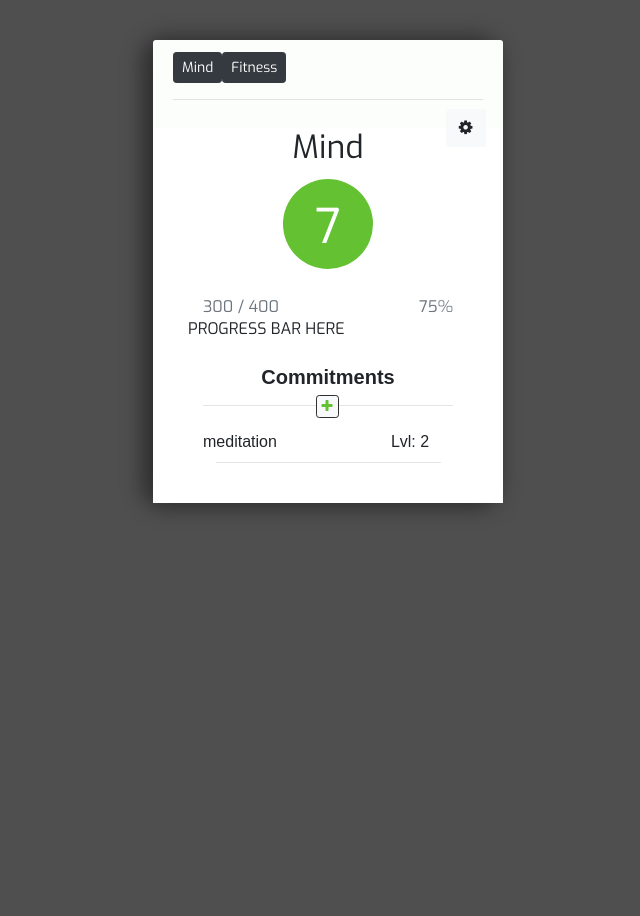
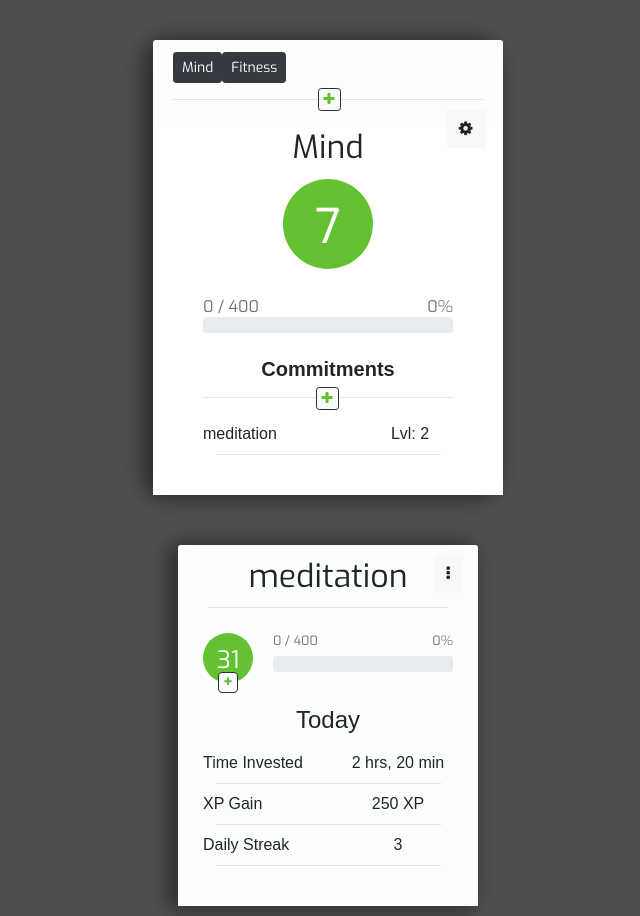
Before and after one commit to BrendanRomanDev/HabitTracker, a React (Create React App) app: page / in a window 1280 px wide. Shown: the whole page, without its empty margins (312-952 px from the left). Before the commit the page ends 800 px from the top, so only its background shows below. Built offline with nearby package versions, Linux system fonts and the light colour scheme; a web font is replaced by a local one.

Commit message:
added functionality beyond just styling. Added Habit Items & add/remove functionality.

```diff
--- a/src/App.css
+++ b/src/App.css
@@ -105,7 +105,7 @@ h6 {
 	padding: 2px 5px;
 	position: absolute;
 	left: 38%;
-	bottom: -15%;
+	bottom: -5%;
 }
 
 .lvlCircle {
--- a/src/components/DashboardComponent.js
+++ b/src/components/DashboardComponent.js
@@ -1,12 +1,12 @@
 import React from 'react';
-import HabitGroup from './HabitGroupComponent';
+import ManageHabits from './ManageHabitsComponent';
 // import '../css';
 
 export function Dashboard(props) {
 	console.log('dashboard is working - dashboard props: ', props);
 	return (
 		<React.Fragment>
-			<HabitGroup />
+			<ManageHabits />
 		</React.Fragment>
 	);
 }
--- a/src/components/HabitGroupComponent.js
+++ b/src/components/HabitGroupComponent.js
@@ -1,7 +1,5 @@
-/////////////////////////////////////////////
-///////get add habit component to work///////
-/////////////////////////////////////////////
-///////////////////////////////////////////
+////////THIGNS TO FIX LATER////////////
+///////LINE 180(ish) 	usedGroupIds     : [ 0, 1 ] <--- THIS WAS TEST DATA
 
 import React, { Component, useState } from 'react';
 import {
@@ -27,155 +25,24 @@ import {
 import { postHabitGroup, postHabitItem, removeHabitGroup, removeHabitItem } from '../redux/ActionCreators';
 import { connect } from 'react-redux';
 
-const mapStateToProps = (state) => {
-	return {
-		habitGroupsState : state.habitGroups,
-		habitsState      : state.habits
-	};
-};
-
-const mapDispatchToProps = (dispatch) => ({
-	handlePostHabitGroup   : (habitGroup) => {
-		dispatch(postHabitGroup(habitGroup));
-	},
-	handlePostHabitItem    : (habit) => {
-		dispatch(postHabitItem(habit));
-	},
-	handleRemoveHabitGroup : (groupName) => {
-		dispatch(removeHabitGroup(groupName));
-	},
-	handleRemoveHabititem  : (habit) => {
-		dispatch(removeHabitItem(habit));
-	}
-});
-
-class HabitGroup extends Component {
-	constructor(props) {
-		super(props);
-		this.state = {
-			id               : '',
-			groupName        : '',
-			groupLevel       : '',
-			groupDescription : ''
-		};
-	}
-
-	handleGroupChange = (event) => {
-		this.setState({
-			id                  : this.props.habitGroupsState.habitGroups.length,
-			[event.target.name]: event.target.value
-		});
-		console.log(this.props.habitsState.habits);
-	};
-
-	handleGroupSubmit = (event) => {
-		event.preventDefault();
-		const habitGroupToAdd = this.state;
-		if (habitGroupToAdd.groupName) {
-			this.props.handlePostHabitGroup(habitGroupToAdd);
-			this.setState({
-				id               : '',
-				groupName        : '',
-				groupLevel       : '',
-				groupDescription : ''
-			});
-		} else {
-			alert('Habit Category cannot be blank');
-		}
-	};
-
-	render() {
-		return (
-			<Container className="main">
-				{/* <HabitGroupInput
-					habitGroups={this.props.habitGroupsState.habitGroups}
-					groupName={this.state.groupName}
-					groupDescription={this.state.groupDescription}
-					handleGroupChange={this.handleGroupChange}
-					handleSubmit={this.handleGroupSubmit}
-				/> */}
-				<HabitGroupCard
-					habitGroups={this.props.habitGroupsState.habitGroups}
-					habits={this.props.habitsState.habits}
-					removeHabitGroup={this.props.handleRemoveHabitGroup}
-					addHabitItem={this.props.handlePostHabitItem}
-					removeHabitItem={this.props.handleRemoveHabititem}
-				/>
-			</Container>
-		);
-	}
-}
-
-export function HabitGroupInput(props) {
-	return (
-		<div>
-			<Row className="text-center">
-				<Col className="col-6 main-container">
-					<Card className="card-component">
-						<CardHeader>
-							<Form onSubmit={(event) => props.handleSubmit(event)}>
-								<FormGroup>
-									<Row>
-										<Col>
-											<Input
-												onChange={(event) => props.handleGroupChange(event)}
-												name="groupName"
-												value={props.groupName}
-											/>
-										</Col>
-									</Row>
-								</FormGroup>
-								<FormGroup>
-									<Row>
-										<Col>
-											<Input
-												onChange={(event) => props.handleGroupChange(event)}
-												name="groupDescription"
-												value={props.groupDescription}
-											/>
-										</Col>
-									</Row>
-								</FormGroup>
-								<FormGroup>
-									<Row>
-										<Col className="text-center">
-											<Button className="btn btn-block btn-success" type="submit">
-												Add Habit Category
-											</Button>
-										</Col>
-									</Row>
-								</FormGroup>
-							</Form>
-						</CardHeader>
-					</Card>
-				</Col>
-			</Row>
-		</div>
-	);
-}
-////THE HABIT GROUP MAPPED BUTTONS NEED TO COME FROM WITHIN THE CARD HEADER, AND THE CARD BODY NEEDS TO RENDER BASED ON THAT/////
-
 ///////HABIT GROUP, CONTAINING EACH GROUP AND EACH RESPECTIVE HABIT////////
 //functional
 export function HabitGroupCard(props) {
-	const { habitGroups, habits, removeHabitGroup, addHabitItem, removeHabitItem } = props;
-	const [ group, setGroup ] = useState({ id: 0 });
-	const selectGroupId = (habitGroup) => {
-		setGroup(habitGroup);
-	};
-	//// THE STATE DATA IS CHANGING, BUT THE PAGE IS NOT RE-RENDERING TO INCLUDE THE STATE DATA. THIS IS PROBABLY BECAUSE WE NEED TO ADD A FUNCTION TO USESTATE THAT SETS SOMETHING...
-
+	const { habitGroups, addHabitGroup, removeHabitGroup, selectGroupId, group, habits, addHabitItem } = props;
 	return (
 		<Card className="habitGroup">
 			<CardHeader>
 				<GroupHeaderButtons habitGroups={habitGroups} selectGroupId={selectGroupId} />
+				<AddHabitGroupModal addHabitGroup={addHabitGroup} habitGroups={habitGroups} />
 				<hr />
 			</CardHeader>
-
 			<GroupCardBody
 				habits={habits}
 				addHabitItem={addHabitItem}
+				habitGroups={habitGroups}
 				habitGroup={habitGroups.filter((item) => group.id === item.id)[0]}
+				altHabitGroup={habitGroups.filter((item) => group.id !== item.id)[0]}
+				removeHabitGroup={removeHabitGroup}
 			/>
 		</Card>
 	);
@@ -192,14 +59,13 @@ export function GroupHeaderButtons(props) {
 		);
 	});
 }
-//display only the data for the groupID shown in state.
 
 export function GroupCardBody(props) {
-	const { habitGroup, habits, addHabitItem } = props;
-
+	const { habitGroup, altHabitGroup, removeHabitGroup, habits, addHabitItem } = props;
+	if (habitGroup) {
 		return (
 			<CardBody className="habitGroup text-center">
-			<HabitGroupSettings />
+				<HabitGroupSettings removeHabitGroup={removeHabitGroup} habitGroup={habitGroup} />
 				<h2 className="mb-2">{habitGroup.groupName}</h2>
 				<div className="lvlCircle mb-3">
 					<svg width="100" height="100">
@@ -209,14 +75,15 @@ export function GroupCardBody(props) {
 				</div>
 				<Row>
 					<Col>
-					<h6 className="text-left text-muted">300 / 400</h6>
+						<h6 className="text-left text-muted">0 / 400</h6>
 					</Col>
 					<Col>
-					<h6 className="text-right text-muted">75%</h6>
+						<h6 className="text-right text-muted">0%</h6>
 					</Col>
-				PROGRESS BAR HERE
 				</Row>
-
+				<div className="progress mb-4">
+					<div className="progress-bar bg-info" aria-valuenow="100" aria-valuemin="0" aria-valuemax="100" />
+				</div>
 				<div className="card-stats-div mt-4">
 					<h5 className="mb-3 font-weight-bold">Commitments</h5>
 					<hr />
@@ -225,41 +92,128 @@ export function GroupCardBody(props) {
 				</div>
 			</CardBody>
 		);
+	} else {
+		return (
+			<CardBody className="habitGroup text-center">
+				<HabitGroupSettings removeHabitGroup={removeHabitGroup} habitGroup={altHabitGroup} />
+				<h2 className="mb-2">{altHabitGroup.groupName}</h2>
+				<div className="lvlCircle mb-3">
+					<svg width="100" height="100">
+						<circle cx="50" cy="50" r="45" fill="#63C132" />
+					</svg>
+					<h1 className="component-level habitGroup">{altHabitGroup.groupLevel}</h1>
+				</div>
+				<Row>
+					<Col>
+						<h6 className="text-left text-muted">300 / 400</h6>
+					</Col>
+					<Col>
+						<h6 className="text-right text-muted">75%</h6>
+					</Col>
+				</Row>
+				<div className="progress mb-4">
+					<div className="progress-bar bg-info" aria-valuenow="100" aria-valuemin="0" aria-valuemax="100" />
+				</div>
+				<div className="card-stats-div mt-4">
+					<h5 className="mb-3 font-weight-bold">Commitments</h5>
+					<hr />
+					<AddHabitModal addHabitItem={addHabitItem} habitGroup={altHabitGroup} habits={habits} />
+					<GroupHabitList habitGroup={altHabitGroup} habits={habits} />
+				</div>
+			</CardBody>
+		);
+	}
 }
 
-//presentational
-export function RenderHabitGroupCard(props) {
-	const { habitGroups, habitGroup, habits, removeHabitGroup, addHabitItem } = props;
+export class AddHabitGroupModal extends Component {
+	constructor(props) {
+		super(props);
+		this.state = {
+			isModalOpen      : false,
+			id               : '',
+			groupName        : '',
+			groupLevel       : '',
+			groupDescription : '',
+			usedGroupIds     : [ 0, 1 ]
+		};
+	}
 
+	toggleModal = () => {
+		this.setState({
+			isModalOpen : !this.state.isModalOpen
+		});
+	};
+
+	handleGroupChange = (event) => {
+		this.setState({
+			id                  : this.state.usedGroupIds.length,
+			[event.target.name]: event.target.value
+		});
+	};
+
+	handleGroupSubmit = (event) => {
+		event.preventDefault();
+		const habitGroupToAdd = {
+			id               : this.state.id,
+			groupName        : this.state.groupName,
+			groupLevel       : this.state.groupLevel,
+			groupDescription : this.state.groupDescription
+		};
+		if (habitGroupToAdd.groupName) {
+			this.props.addHabitGroup(habitGroupToAdd);
+			this.setState({
+				isModalOpen      : false,
+				id               : '',
+				groupName        : '',
+				groupLevel       : '',
+				groupDescription : '',
+				usedGroupIds     : [ ...this.state.usedGroupIds.concat(this.state.id) ]
+			});
+		} else {
+			alert('Habit Category cannot be blank');
+		}
+	};
+
+	render() {
 		return (
-		<Row>
-			<Col>
-				<Card className="habitGroup">
-					<CardHeader>
-						<Button className="btn btn-sm btn-dark">{habitGroup.groupName}</Button>
-					</CardHeader>
-					<Button className="btn btn-sm btn-light add-habit-group-btn">
+			<React.Fragment>
+				<Button type="button" onClick={this.toggleModal} className="btn btn-sm btn-light add-habit-group-btn">
 					<i className="fa fa-plus" />
 				</Button>
-
-					{/* /// have habit list render properly : ) */}
-
-					<Button
-						type="button"
-						onClick={() => {
-							removeHabitGroup(habitGroup);
-						}}
-					>
-						Remove Habit Group
-					</Button>
-				</Card>
+				<Modal isOpen={this.state.isModalOpen} toggle={this.toggleModal}>
+					<ModalHeader toggle={this.toggleModal}>Add New Habit Category</ModalHeader>
+					<ModalBody>
+						<Form onSubmit={(event) => this.handleSubmit(event)}>
+							<Row className="form-group">
+								<Col md={10}>
+									<Input
+										type="text"
+										name="groupName"
+										placeholder="Category Name..."
+										onChange={(event) => this.handleGroupChange(event)}
+										value={this.state.groupName}
+									/>
 								</Col>
 							</Row>
+							<Button
+								type="submit"
+								value="submit"
+								color="secondary"
+								onClick={(event) => this.handleGroupSubmit(event)}
+							>
+								Add Category
+							</Button>
+						</Form>
+					</ModalBody>
+				</Modal>
+			</React.Fragment>
 		);
+	}
 }
 
 //HABIT GROUP SETTINGS BUTTON
 export const HabitGroupSettings = (props) => {
+	const { habitGroup, removeHabitGroup } = props;
 	const [ dropdownOpen, setOpen ] = useState(false);
 	const toggle = () => setOpen(!dropdownOpen);
 	return (
@@ -268,7 +222,9 @@ export const HabitGroupSettings = (props) => {
 				<i className="fa fa-cog" />
 			</DropdownToggle>
 			<DropdownMenu>
-				<DropdownItem>Delete</DropdownItem>
+				<DropdownItem>
+					<div onClick={() => removeHabitGroup(habitGroup)}>Delete</div>
+				</DropdownItem>
 			</DropdownMenu>
 		</ButtonDropdown>
 	);
@@ -309,30 +265,31 @@ export class AddHabitModal extends Component {
 			isModalOpen : false,
 			id          : '',
 			groupId     : this.props.habitGroup.id,
-			habitName   : ''
+			habitName   : '',
+			usedItemIds : [ 0 ]
 		};
 	}
 
 	toggleModal = () => {
 		this.setState({
-			isModalOpen : !this.state.isModalOpen
+			isModalOpen : !this.state.isModalOpen,
+			groupId     : this.props.habitGroup.id
 		});
 	};
 
 	handleInputChange = (event) => {
 		this.setState({
-			id                  : this.props.habits.length,
+			id                  : this.state.usedItemIds.length,
 			[event.target.name]: event.target.value
 		});
-		console.log('MODAL STATE', this.state);
 	};
 
 	handleSubmit = (event) => {
 		event.preventDefault();
 		this.toggleModal();
 		const habitInfo = {
-			id        : this.props.habits.length,
-			groupId   : this.state.groupId,
+			id        : this.state.id,
+			groupId   : this.props.habitGroup.id,
 			habitName : this.state.habitName
 		};
 		this.props.addHabitItem(habitInfo);
@@ -340,7 +297,8 @@ export class AddHabitModal extends Component {
 			isModalOpen : false,
 			id          : '',
 			groupId     : this.props.habitGroup.id,
-			habitName   : ''
+			habitName   : '',
+			usedItemIds : [ ...this.state.usedItemIds.concat(this.state.id) ]
 		});
 	};
 
@@ -376,5 +334,3 @@ export class AddHabitModal extends Component {
 		);
 	}
 }
-
-export default connect(mapStateToProps, mapDispatchToProps)(HabitGroup);
--- /dev/null
+++ b/src/components/ManageHabitsComponent.js
@@ -0,0 +1,175 @@
+////////THIGNS TO FIX LATER////////////
+///////LINE 180(ish) 	usedGroupIds     : [ 0, 1 ] <--- THIS WAS TEST DATA
+
+import React, { Component, useState } from 'react';
+import {
+	Container,
+	Row,
+	Col,
+	Card,
+	CardHeader,
+	CardBody,
+	Form,
+	Button,
+	FormGroup,
+	Label,
+	Input,
+	Modal,
+	ModalHeader,
+	ModalBody,
+	ButtonDropdown,
+	DropdownToggle,
+	DropdownItem,
+	DropdownMenu
+} from 'reactstrap';
+import { HabitGroupCard } from './HabitGroupComponent';
+import { postHabitGroup, postHabitItem, removeHabitGroup, removeHabitItem } from '../redux/ActionCreators';
+import { connect } from 'react-redux';
+
+const mapStateToProps = (state) => {
+	return {
+		habitGroupsState : state.habitGroups,
+		habitsState      : state.habits
+	};
+};
+
+const mapDispatchToProps = (dispatch) => ({
+	handlePostHabitGroup   : (habitGroup) => {
+		dispatch(postHabitGroup(habitGroup));
+	},
+	handlePostHabitItem    : (habit) => {
+		dispatch(postHabitItem(habit));
+	},
+	handleRemoveHabitGroup : (habitGroup) => {
+		dispatch(removeHabitGroup(habitGroup));
+	},
+	handleRemoveHabititem  : (habit) => {
+		dispatch(removeHabitItem(habit));
+	}
+});
+
+export function ManageHabits(props) {
+	const [ group, setGroup ] = useState({ id: 0 });
+	const selectGroupId = (habitGroup) => {
+		setGroup(habitGroup);
+	};
+	return (
+		<Container className="main">
+			<HabitGroupCard
+				//habit group related
+				habitGroups={props.habitGroupsState.habitGroups}
+				addHabitGroup={props.handlePostHabitGroup}
+				removeHabitGroup={props.handleRemoveHabitGroup}
+				selectGroupId={selectGroupId}
+				group={group}
+				//habit item related
+				habits={props.habitsState.habits}
+				addHabitItem={props.handlePostHabitItem}
+			/>
+			<AllHabitCards
+				//habit group related
+				group={group}
+				selectGroupId={selectGroupId}
+				//habit item related
+				habits={props.habitsState.habits}
+				removeHabitItem={props.handleRemoveHabititem}
+			/>
+		</Container>
+	);
+}
+
+export function AllHabitCards(props) {
+	const { habits, group, removeHabitItem } = props;
+	return habits.filter((habit) => habit.groupId === group.id).map((habit) => {
+		return (
+			<React.Fragment>
+				<Row>
+					<HabitItemCard habit={habit} removeHabitItem={removeHabitItem} />
+				</Row>
+			</React.Fragment>
+		);
+	});
+}
+//For every item belonging to the selected Habit Group, Display a Card for EACH habit item belonging to it.
+
+export function HabitItemCard(props) {
+	const { habit, removeHabitItem } = props;
+	return (
+		<Card className="card habitItem text-center">
+			<CardHeader className="card-header m-0">
+				<h2>{habit.habitName}</h2>
+			</CardHeader>
+			<HabitItemSettings habit={habit} removeHabitItem={removeHabitItem} />
+			<hr className="header-hr" />
+			<CardBody className="habitItem">
+				<Row>
+					<Col className="col-3">
+						<div className="lvlCircle mb-3">
+							<svg width="50" height="50">
+								<circle cx="25" cy="25" r="25" fill="#63C132" />
+							</svg>
+							<h1 className="component-level habitItem">31</h1>
+							<Button className="btn btn-light log-time-btn">
+								<i className="fa fa-plus m-0" />
+							</Button>
+						</div>
+					</Col>
+					<Col className="col-9">
+						<Row>
+							<Col>
+								<h6 className="xp-num habitItem text-left text-muted ">0 / 400</h6>
+							</Col>
+							<Col>
+								<h6 className="xp-num habitItem text-right text-muted mb-2">0%</h6>
+							</Col>
+						</Row>
+						<div className="progress mb-2">
+							<div className="progress-bar" aria-valuenow="100" aria-valuemin="0" aria-valuemax="100" />
+						</div>
+					</Col>
+				</Row>
+				<div className="card-stats-div">
+					<h4 className="mb-2">Today</h4>
+					<div className="row">
+						<div className="col my-2 text-left">Time Invested</div>
+						<div className="col my-2">2 hrs, 20 min</div>
+					</div>
+					<hr className="card-stats-hr" />
+					<div className="row">
+						<div className="col my-2 text-left">XP Gain</div>
+						<div className="col my-2">250 XP</div>
+					</div>
+					<hr className="card-stats-hr" />
+					<div className="row ">
+						<div className="col my-2 text-left">Daily Streak</div>
+						<div className="col my-2">3</div>
+					</div>
+					<hr className="card-stats-hr" />
+				</div>
+			</CardBody>
+		</Card>
+	);
+}
+
+//HABIT ITEM SETTINGS BUTTON
+export const HabitItemSettings = (props) => {
+	const { habit, removeHabitItem } = props;
+	const [ dropdownOpen, setOpen ] = useState(false);
+	const toggle = () => setOpen(!dropdownOpen);
+	return (
+		<ButtonDropdown className="details-btn" isOpen={dropdownOpen} toggle={toggle}>
+			<DropdownToggle className="btn-light">
+				<i className="fa fa-ellipsis-v" />
+			</DropdownToggle>
+			<DropdownMenu>
+				<DropdownItem>
+					<div onClick={() => removeHabitItem(habit)}>Delete</div>
+				</DropdownItem>
+			</DropdownMenu>
+		</ButtonDropdown>
+	);
+};
+
+//
+
+export default connect(mapStateToProps, mapDispatchToProps)(ManageHabits);
--- a/src/redux/ActionCreators.js
+++ b/src/redux/ActionCreators.js
@@ -8,7 +8,6 @@ export const addHabitGroup = (habitGroup) => ({
 });
 
 export const postHabitGroup = (habitGroup) => (dispatch) => {
-	console.log('habitGroup: ', habitGroup);
 	const newHabitGroup = {
 		id               : habitGroup.id,
 		groupName        : habitGroup.groupName,
@@ -34,7 +33,6 @@ export const addHabitItem = (habit) => ({
 });
 
 export const postHabitItem = (habitItem) => (dispatch) => {
-	console.log('habitItem: ', habitItem);
 	const newHabit = {
 		groupId   : habitItem.groupId,
 		id        : habitItem.id,
--- a/src/redux/ActionTypes.js
+++ b/src/redux/ActionTypes.js
@@ -3,6 +3,7 @@
 //Habit Group//
 export const ADD_HABIT_GROUP = 'ADD_HABIT_GROUP';
 export const DEL_HABIT_GROUP = 'DEL_HABIT_GROUP';
+export const LOG_USED_GROUP_ID = 'LOG_USED_GROUP_ID';
 
 ///Habit Item
 export const ADD_HABIT_ITEM = 'ADD_HABIT_ITEM';
--- a/src/redux/habitGroupsReducer.js
+++ b/src/redux/habitGroupsReducer.js
@@ -11,7 +11,6 @@ export const habitGroups = (state = { habitGroups: HABITGROUPS }, action) => {
 				...state,
 				habitGroups : [ ...state.habitGroups.filter((item) => item.id !== action.payload) ]
 			};
-
 		default:
 			return state;
 	}
```
Also changed, not shown: src/css/Dashboard.css (deleted, +0 -15 lines), src/css/Navbar.css (deleted, +0 -21 lines), src/redux/formsReducer.js (deleted, +0 -12 lines). Lines whose indentation alone changed are shown as unchanged.
